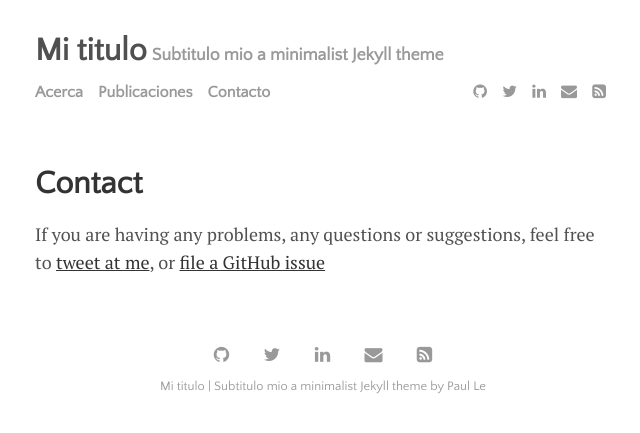
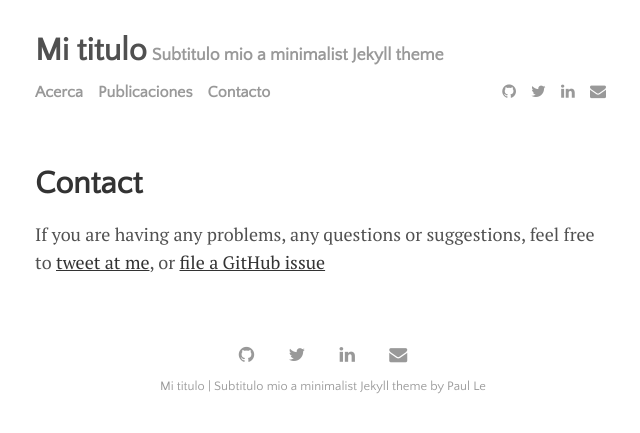
Before and after one commit to GonzalezOmar2015/blog, a Jekyll site: the page built from menu/contact.md, in a window 1280 px wide. Shown: the top 433 px of the page, without its empty margins (317-957 px from the left). Built offline with Jekyll 4.4.1, drawn with Linux system fonts in a browser that asks for light colours; nearby versions of some CDN libraries.

Commit message:
Update settings.yml

```diff
--- a/_data/settings.yml
+++ b/_data/settings.yml
@@ -20,6 +20,6 @@ social:
 - {icon: 'twitter', link: 'https://twitter.com/paululele'}
 - {icon: 'linkedin', link: 'http://www.linkedin.com/in/lenpaul/'}
 - {icon: 'envelope', link: 'mailto:l.nguyen.paul@gmail.com'}
-- {icon: 'rss-square', link: 'feed.xml'}
+#- {icon: 'rss-square', link: 'feed.xml'}
 
 # Available social icons are powered by Font Awesome, so you can use any icon that they offer
```
